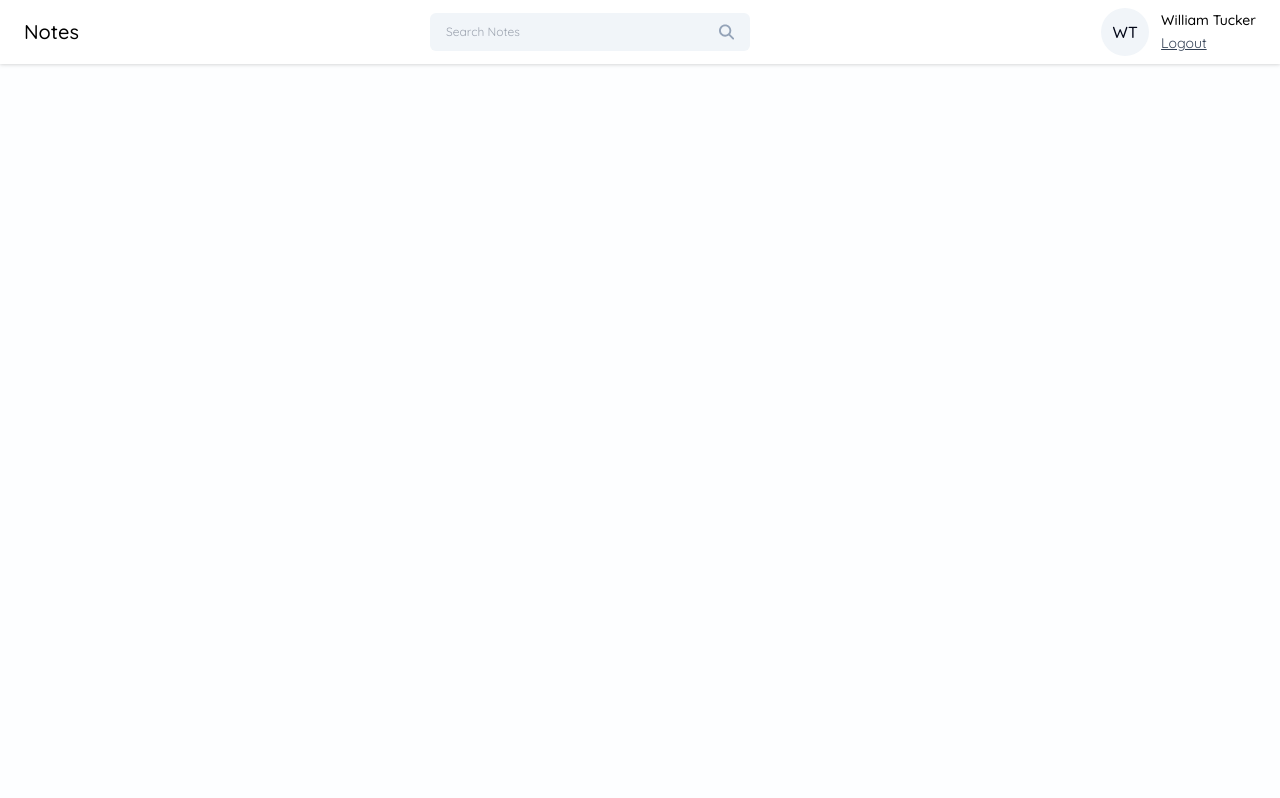
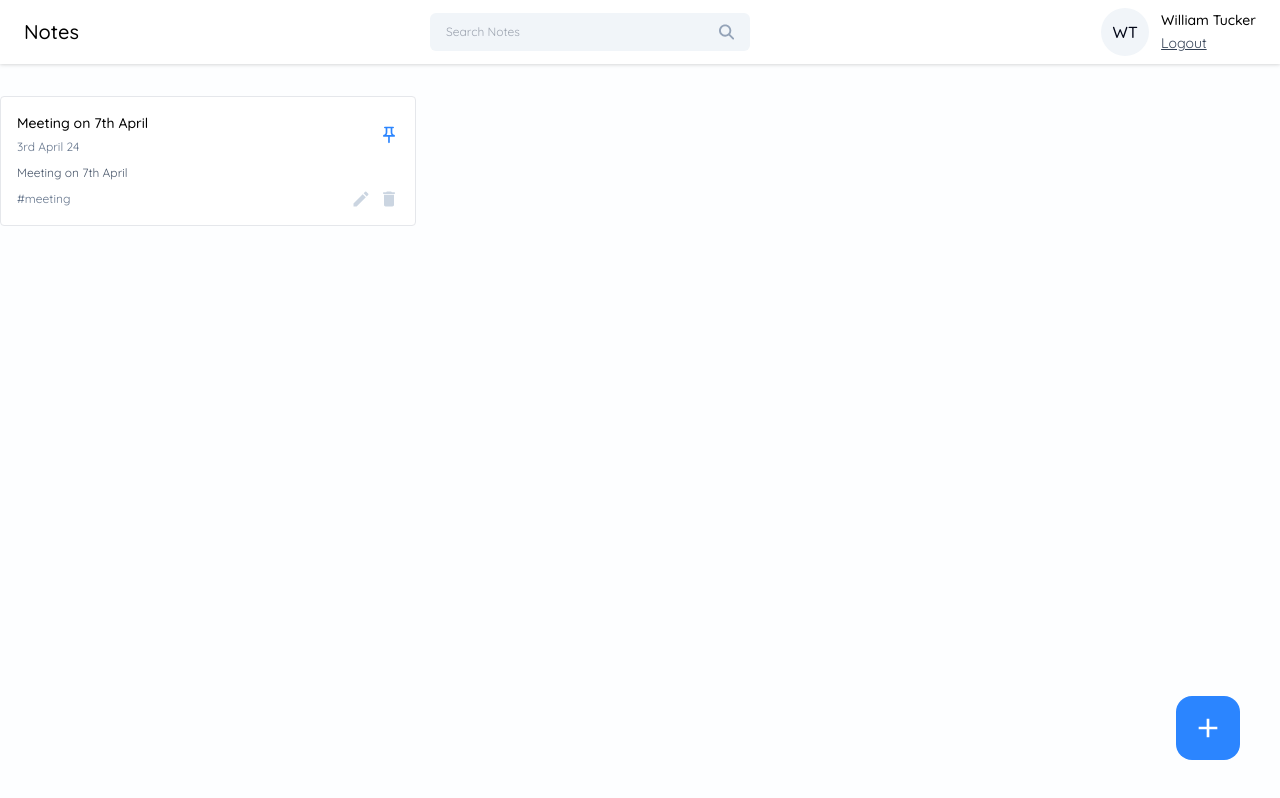
Before and after one commit to KKartikay-27/NotesApp, a React (Vite) app in the folder frontend/notesapp/: page /dashboard in a window 1280 px wide. Built offline with nearby package versions, Linux system fonts and the light colour scheme.

Commit message:
completed ui(modal)

```diff
--- a/frontend/notesapp/package.json
+++ b/frontend/notesapp/package.json
@@ -12,7 +12,8 @@
   "dependencies": {
     "react": "^18.3.1",
     "react-dom": "^18.3.1",
-    "react-icons": "^5.3.0"
+    "react-icons": "^5.3.0",
+    "react-modal": "^3.16.1"
   },
   "devDependencies": {
     "@eslint/js": "^9.11.1",
--- /dev/null
+++ b/frontend/notesapp/src/components/Cards/NoteCard.jsx
@@ -0,0 +1,37 @@
+import React from 'react'
+import { MdOutlinePushPin } from 'react-icons/md'
+import { MdCreate, MdDelete } from 'react-icons/md'
+
+const NoteCard = ({ title, date, content, tags, isPinned, onEdit, onDelete, onPinNote, }) => {
+    return (
+        <div className='border rounded p-4 bg-white hover:shadow-xl transition-all ease-in-out'>
+            <div className='flex items-center justify-between'>
+                <div>
+                    <h6 className='text-sm font-medium'>{title}</h6>
+                    <span className='text-slate-500 text-xs'>{date}</span>
+                </div>
+
+                <MdOutlinePushPin className={`icon-btn ${isPinned ? 'text-primary' : 'text-slate-300'}`} onClick={onPinNote} />
+
+            </div>
+
+            <p className='text-xs text-slate-600 mt-2'>{content?.slice(0, 60)}</p>
+
+            <div className='flex justify-between items-center mt-2'>
+                <div className='text-xs text-slate-500'>{tags}</div>
+                <div className='flex items-center gap-2'>
+                    <MdCreate
+                        className='icon-btn hover:text-green-600'
+                        onClick={onEdit}
+                    />
+                    <MdDelete
+                        className='icon-btn hover:text-red-500'
+                        onClick={onDelete}
+                    />
+                </div>
+            </div>
+        </div>
+    )
+}
+
+export default NoteCard
--- /dev/null
+++ b/frontend/notesapp/src/components/Input/TagInput.jsx
@@ -0,0 +1,64 @@
+import React, { useState } from 'react'
+import { MdAdd, MdClose } from 'react-icons/md'
+
+const TagInput = ({ tags, setTags }) => {
+
+    const [inputValue, setInputValue] = useState('');
+
+    const handleInputChange = (e) => {
+        setInputValue(e.target.value)
+    };
+
+    const addNewTag = () => {
+        if (inputValue.trim() !== "") {
+            setTags([...tags, inputValue.trim()]);
+            setInputValue("");
+        }
+    };
+
+    const handleKeyDown = (e) => {
+        if (e.key === "Enter") {
+            addNewTag();
+        }
+    };
+
+    const removeTag = (tagtoRemove) => {
+        setTags(tags.filter((tag) => tag !== tagtoRemove));
+    };
+
+    return (
+        <div>
+
+            {tags?.length > 0 && (
+                <div className='flex items-center gap-2 flex-wrap mt-2 '>
+                    {tags.map((tag, index) => (
+                        <span key={index} className='flex items-center gap-2 text-sm text-slate-900 bg-slate-100 px-3 py-1 rounded'>
+                            #{tag}
+                            <button onClick={() => { removeTag(tag) }}>
+                                <MdClose />
+                            </button>
+                        </span>
+                    ))}
+                </div>)}
+
+            <div className='flex items-center gap-4 mt-3'>
+                <input
+                    type="text"
+                    className='text-sm bg-transparent border px-3 py-2 rounded outline-none'
+                    placeholder='Add Tags'
+                    value={inputValue}
+                    onChange={handleInputChange}
+                    onKeyDown={handleKeyDown}
+                />
+                <button className='w-8 h-8 flex items-center justify-center rounded border border-blue-700 hover:bg-blue-700'
+                    onClick={() => {
+                        addNewTag();
+                    }}>
+                    <MdAdd className="text-2xl text-blue-700 hover:text-white" />
+                </button>
+            </div>
+        </div>
+    )
+}
+
+export default TagInput
--- a/frontend/notesapp/src/index.css
+++ b/frontend/notesapp/src/index.css
@@ -28,4 +28,12 @@
     .btn-primary{
         @apply w-full text-sm  bg-primary text-white p-2 rounded my-1 hover:bg-blue-600
     }
+
+    .icon-btn{
+        @apply text-xl text-slate-300 cursor-pointer hover:text-primary
+    }
+
+    .input-label{
+        @apply text-sm text-slate-400;
+    }
 }
--- /dev/null
+++ b/frontend/notesapp/src/pages/Home/AddEditNotes.jsx
@@ -0,0 +1,87 @@
+import React from 'react'
+import TagInput from '../../components/Input/TagInput'
+import { useState } from 'react';
+import { MdClose } from 'react-icons/md';
+
+const AddEditNotes = ({ noteData, type, onClose }) => {
+
+    const [title, setTitle] = useState('');
+    const [content, setContent] = useState('');
+    const [tags, setTags] = useState([]);
+
+    const [error, setError] = useState(null);
+    //Add a new note
+    const addNewNote = async () => { };
+    //Edit a note
+    const editNote = async () => { };
+
+    const handleAddNote = () => {
+        if (!title) {
+            setError('Please enter the title');
+            return;
+        }
+        if (!content) {
+            setError('Please enter the content');
+            return;
+        }
+
+        if (type === 'edit') {
+            editNote();
+        } else {
+            addNewNote();
+        }
+
+        setError("");
+    };
+
+    return (
+        <div className='relative'>
+            <button
+                className='w-10 h-10 rounded-full flex items-center justify-center absolute -top-3 -right-3 hover:bg-slate-50'
+                onClick={onClose}>
+                <MdClose className='text-xl text-slate-400' />
+
+            </button>
+
+
+            <div className='flex flex-col gap-2'>
+                <label className='input-label'>TITLE</label>
+                <input type="text"
+                    className='text-2xl text-slate-950 outline-none'
+                    placeholder='Go to Gym at 5'
+                    value={title}
+                    onChange={({ target }) => { setTitle(target.value) }}
+                />
+            </div>
+
+            <div className='flex flex-col gap-2 mt-4'>
+                <label className='input-label'>CONTENT</label>
+                <textarea
+                    type="text"
+                    className='text-sm text-slate-950 outline-none bg-slate-50 p2 rounded'
+                    placeholder='Content'
+                    rows={10}
+                    value={content}
+                    onChange={({ target }) => { setContent(target.value) }}
+                />
+
+            </div>
+
+            <div className='mt-3'>
+                <label className='input-label'>TAGS</label>
+                <TagInput tags={tags} setTags={setTags} />
+            </div>
+
+            {error && <p className='text-red-500 text-xs pt-4'>{error}</p>}
+
+
+            <button className='btn-primary font-medium mt-5 p-3' onClick={handleAddNote}>
+                ADD
+            </button>
+
+        </div>
+
+    )
+}
+
+export default AddEditNotes
--- a/frontend/notesapp/src/pages/Home/Home.jsx
+++ b/frontend/notesapp/src/pages/Home/Home.jsx
@@ -1,15 +1,62 @@
-import React from 'react'
+import React, { useState } from 'react'
 import Navbar from '../../components/Navbar/Navbar'
+import NoteCard from '../../components/Cards/NoteCard'
+import { MdAdd } from 'react-icons/md'
+import AddEditNotes from './AddEditNotes'
+import Modal from 'react-modal'
 
 const Home = () => {
+
+  const [openAddNoteModal, setOpenAddNoteModal] = useState({
+    isShown: false,
+    type: "add",
+    data: null,
+  });
+
+
   return (
     <>
-    <Navbar/>
+      <Navbar />
 
+      <div className='container mx-auto'>
+        <div className='grid grid-cols-3 gap-4 mt-8 '>
+          <NoteCard
+            title="Meeting on 7th April"
+            date="3rd April 24"
+            content="Meeting on 7th April"
+            tags="#meeting"
+            isPinned={true}
+            onEdit={() => { }}
+            onDelete={() => { }}
+            onPinNote={() => { }} />
+        </div>
+      </div>
 
+      <button className='w-16 h-16 flex items-center justify-center rounded-2xl bg-primary hover:bg-blue-600 absolute right-10 bottom-10 '
+        onClick={() => {
+          setOpenAddNoteModal({ isShown: true, type: 'add', data: null });
+        }}>
+        <MdAdd className='text-[32px] text-white' />
+      </button>
 
+      <Modal isOpen={openAddNoteModal.isShown} onRequestClose={() => { }}
+        style={{
+          overlay: {
+            backgroundColor: 'rgba(0,0,0,0.2)',
+          }
+        }}
+        contentLabel=""
+        className='w-[40%] max-h-3/4 bg-white rounded-md mx-auto mt-14 p-5 overflow-scroll'>
+
+        <AddEditNotes
+          type={openAddNoteModal.type}
+          noteData={openAddNoteModal.data}
+          onClose={() => {
+            setOpenAddNoteModal({ isShown: false, type: 'add', data: null });
+          }} />
+      </Modal>
     </>
   )
 }
 
-export default Home
+export default Home;
```
Also changed, not shown: 1 other file (tests, documents, lock files or other folders).
